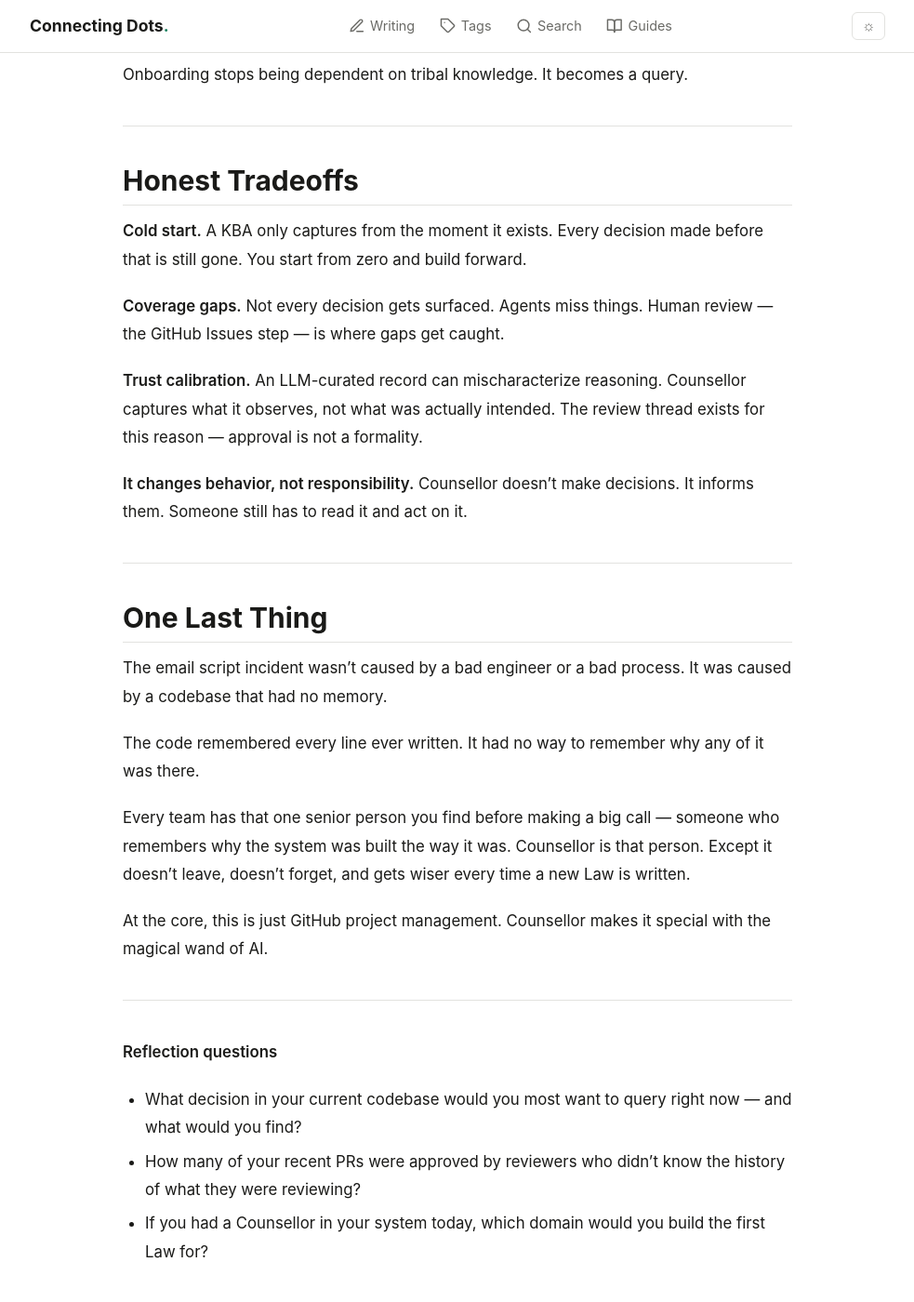
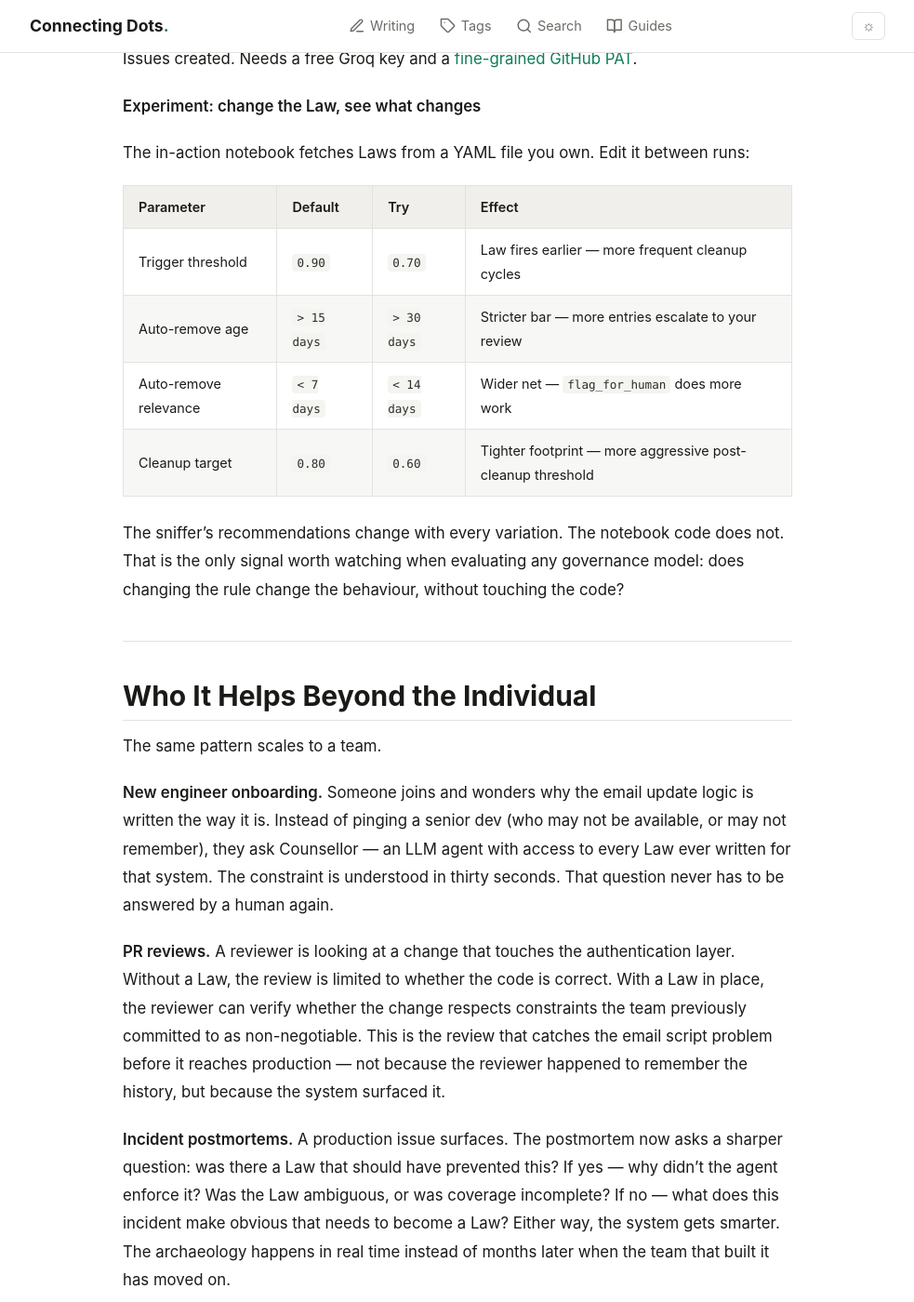
Before and after one commit to SriharshaCR/blogs, a Jekyll site: the page built from _posts/2026-11-06-decision-archaeology-kba.md, in a window 1280 px wide and 1400 px high, scrolled down 5648 px. Shown: the whole window at 93% size, without its empty margins (148-1131 px from the left). Built offline with Jekyll 4.4.1, drawn with Linux system fonts in a browser that asks for light colours; some of the changed text lies outside the part shown.

Commit message:
Notebook updates

```diff
--- a/_posts/2026-11-06-decision-archaeology-kba.md
+++ b/_posts/2026-11-06-decision-archaeology-kba.md
@@ -22,9 +22,9 @@
 
 ---
 
-A script to update user emails was approved, deployed, and broke login in production.
+A script to update user emails was approved, deployed, and broke login in production. Every active session was invalidated — users mid-workflow, users nowhere near a re-login screen, all signed out at once. The rollback was fast — under an hour — but by then the damage was done. The fix was easy once someone understood the cause. The cause itself took time to reconstruct.
 
-The postmortem wasn't hard. Root cause was clear within an hour. What nobody could answer was: *why was the original email logic built that way?* The person who made that call had moved on. The constraints they were working under — whatever they were protecting against — existed nowhere except their memory.
+What the postmortem could not answer was: *why was the original email logic built that way?* The person who made that call had moved on. The constraints they were working under — whatever they were protecting against — existed nowhere except their memory.
 
 The code survived. The reasoning didn't.
 
@@ -32,7 +32,7 @@
 
 ## This Isn't a Documentation Problem
 
-Call it decision archaeology — the work of reconstructing why something was built the way it was, after the people who knew are gone.
+**Decision archaeology** is the work of reconstructing why something was built the way it was, after the people who knew are gone.
 
 Traditional documentation captures the *what*. Architecture diagrams show what connects to what. READMEs explain how to run the thing. None of them answer: *what were we protecting against when we made this call?*
 
@@ -56,15 +56,15 @@
 
 Architecture Decision Records (ADRs) are the closest existing tool — Markdown files committed to a repo, capturing a decision's status, context, and consequences at a point in time. If your team uses them, they're valuable.
 
-A decision-focused KBA goes further in three ways: it's curated by an agent, not written by an engineer after the fact; it's structured for LLM retrieval, not human reading; and it's a living record — it evolves as the project evolves. The most important difference: it gets *consulted before decisions are made*, not referenced after they go wrong.
+A decision-focused KBA goes further in three ways: it's curated by an LLM agent, not written by an engineer after the fact; it's structured for LLM retrieval, not human reading; and it's a living record — it evolves as the project evolves. The most important difference: it gets *consulted before decisions are made*, not referenced after they go wrong. ([Martin Fowler's ADR overview](https://martinfowler.com/bliki/ArchitecturalDecisionRecord.html) covers the canonical format if you want the baseline the industry starts from.)
 
 ---
 
 ## What a KBA Actually Is — The Laws Model
 
-A Knowledge Base Article, as most teams use the term, is a FAQ entry — a static answer to a known question. That's not what I mean here.
+In my system, a KBA is called a **Law** — a named constraint with documented reasoning, queryable by humans and LLM agents alike. Each Law governs what an agent can do, and when.
 
-In my setup, KBAs are called **Laws**. Each Law names a constraint, documents the reasoning behind it, and makes it queryable — by humans and agents alike. Here's a real one from my system:
+That is different from what most teams mean by "knowledge base article" — a FAQ entry, a static answer to a known question. A Law is active, not archival. Here is a real one from my system:
 
 > **🧙‍♂️ Law of Memory Management**
 > **Trigger:** When memory consumption per profile exceeds 90%, activate `agent-memory-sniffer`.
@@ -101,15 +101,36 @@
 
 If you want to see this run end to end, there is a companion notebook that walks through the same scenario — memory hitting 91%, the sniffer firing, a GitHub Issue generated, cleanup applied. One dependency (`openai`), free API key, no local setup. The only interaction point is an approval flag you set before cleanup runs. If you need to set up a Groq key or prefer HuggingFace, the [LLM setup guide](/blogs/guides/llm-free-apis/) covers both in under 5 minutes.
 
-→ [Run the Counsellor POC on Colab](https://colab.research.google.com/github/SriharshaCR/blogs/blob/main/assets/notebooks/decision-archaeology-kba/counsellor_poc.ipynb)
+→ [Run the Counsellor POC on Colab](https://colab.research.google.com/github/SriharshaCR/blogs/blob/main/assets/notebooks/decision-archaeology-kba/counsellor_poc.ipynb) — simulated Laws, one dependency, no GitHub setup required
+
+→ [Run the Counsellor in Action on Colab](https://colab.research.google.com/github/SriharshaCR/blogs/blob/main/assets/notebooks/decision-archaeology-kba/counsellor_in_action.ipynb) — Laws fetched live from your GitHub repo, real Issues created. Needs a free Groq key and a [fine-grained GitHub PAT](/blogs/guides/github-pat-setup/).
+
+**Experiment: change the Law, see what changes**
+
+The in-action notebook fetches Laws from a YAML file you own. Edit it between runs:
+
+| Parameter | Default | Try | Effect |
+|---|---|---|---|
+| Trigger threshold | `0.90` | `0.70` | Law fires earlier — more frequent cleanup cycles |
+| Auto-remove age | `> 15 days` | `> 30 days` | Stricter bar — more entries escalate to your review |
+| Auto-remove relevance | `< 7 days` | `< 14 days` | Wider net — `flag_for_human` does more work |
+| Cleanup target | `0.80` | `0.60` | Tighter footprint — more aggressive post-cleanup threshold |
+
+The sniffer's recommendations change with every variation. The notebook code does not. That is the only signal worth watching when evaluating any governance model: does changing the rule change the behaviour, without touching the code?
 
 ---
 
 ## Who It Helps Beyond the Individual
 
-The same pattern scales to a team. A new engineer joins and wonders why the email update logic is written the way it is. Instead of pinging a senior dev (who may not be available, or may not remember), they ask Counsellor. Counsellor surfaces the Law of Email Template. The constraint is understood in thirty seconds.
+The same pattern scales to a team.
 
-Onboarding stops being dependent on tribal knowledge. It becomes a query.
+**New engineer onboarding.** Someone joins and wonders why the email update logic is written the way it is. Instead of pinging a senior dev (who may not be available, or may not remember), they ask Counsellor — an LLM agent with access to every Law ever written for that system. The constraint is understood in thirty seconds. That question never has to be answered by a human again.
+
+**PR reviews.** A reviewer is looking at a change that touches the authentication layer. Without a Law, the review is limited to whether the code is correct. With a Law in place, the reviewer can verify whether the change respects constraints the team previously committed to as non-negotiable. This is the review that catches the email script problem before it reaches production — not because the reviewer happened to remember the history, but because the system surfaced it.
+
+**Incident postmortems.** A production issue surfaces. The postmortem now asks a sharper question: was there a Law that should have prevented this? If yes — why didn't the agent enforce it? Was the Law ambiguous, or was coverage incomplete? If no — what does this incident make obvious that needs to become a Law? Either way, the system gets smarter. The archaeology happens in real time instead of months later when the team that built it has moved on.
+
+Onboarding stops depending on who you know. Code reviews stop depending on who happens to remember. Incidents stop requiring archaeology after the fact.
 
 ---
 
```
Also changed, not shown: _guides/github-pat-setup.md (+1 -1 lines), _guides/llm-free-apis.md (+1 -0 lines), 2 other files.
